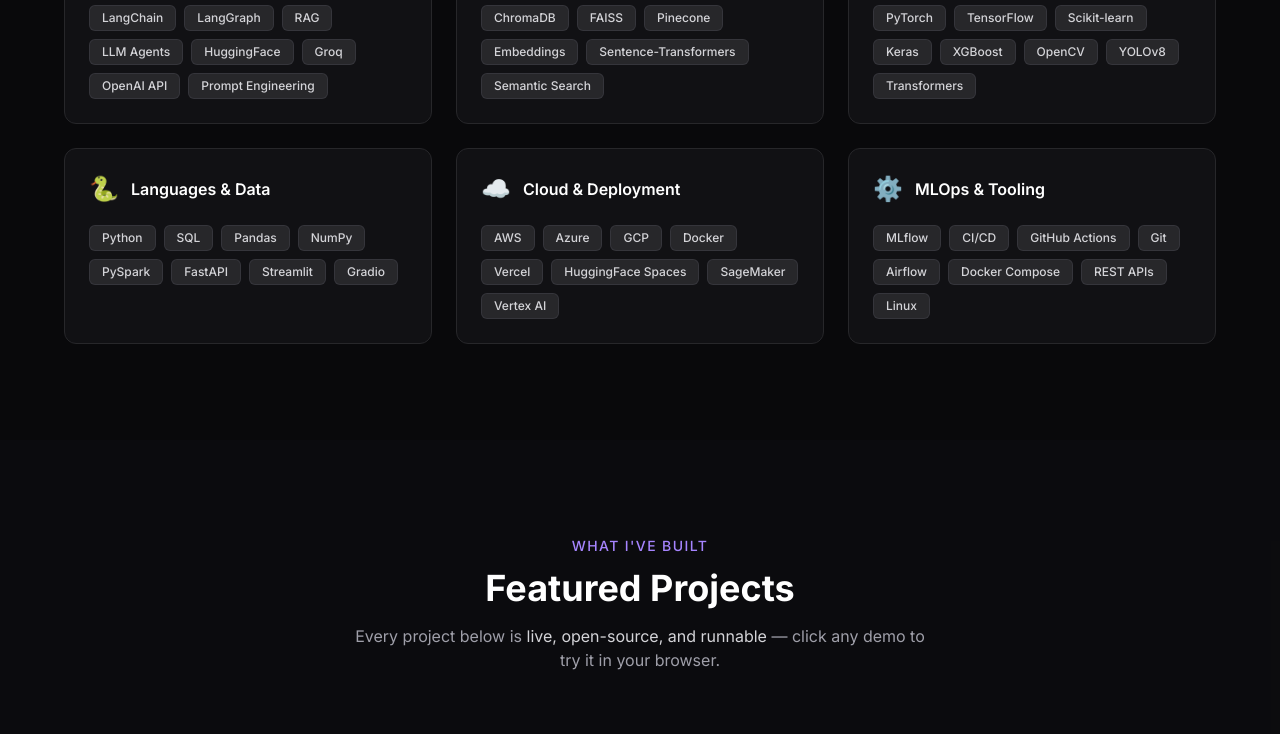
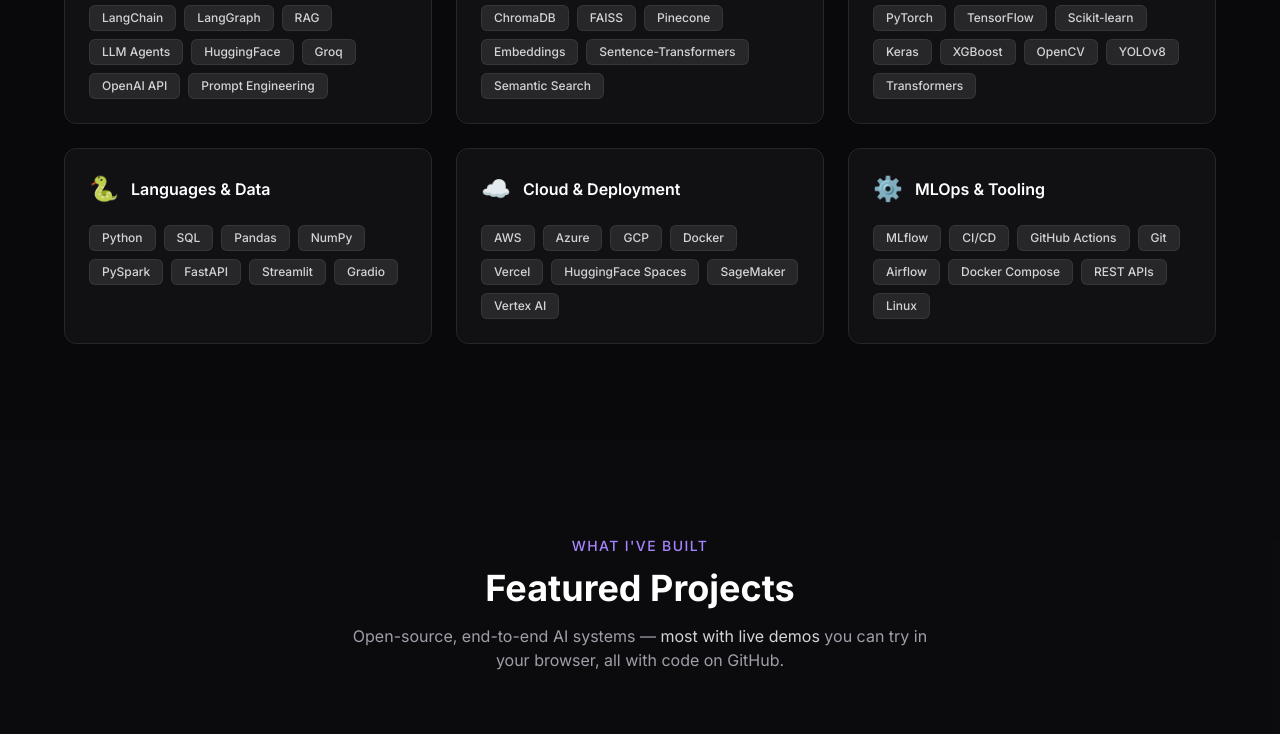
Before and after one commit to Nagendra7299/portfolio, a React (Vite) app: page / in a window 1280 px wide. Shown: the part 2000-2734 px from the top of the page. Built offline with nearby package versions, Linux system fonts and the light colour scheme; the HTML template or start-up script is replaced by a standard one.

Commit message:
feat: add LLM Fine-Tuning (QLoRA) project card, custom demo labels

```diff
--- a/src/components/Projects.jsx
+++ b/src/components/Projects.jsx
@@ -15,6 +15,16 @@
 )
 
 const projects = [
+  {
+    title: 'LLM Fine-Tuning (QLoRA)',
+    description:
+      'Fine-tuned Mistral-7B for text-to-SQL using QLoRA (4-bit + LoRA adapters) on a single free GPU. Trained on 8k schema/question/SQL triples with Unsloth + PEFT; only ~0.6% of params updated. Includes base-vs-tuned exact-match evaluation. Works below the API layer — adapter published to the HF Hub.',
+    tags: ['QLoRA', 'PEFT', 'Unsloth', 'Mistral-7B', 'HuggingFace'],
+    github: 'https://github.com/Nagendra7299/text-to-sql-lora',
+    demo: 'https://huggingface.co/Nagendra729/mistral-7b-text-to-sql-lora',
+    demoLabel: 'Model + Notebook',
+    highlight: true,
+  },
   {
     title: 'AI Research Agent',
     description:
@@ -98,7 +108,7 @@
             rel="noopener noreferrer"
             className="flex items-center gap-1.5 text-xs text-zinc-400 hover:text-white transition-colors"
           >
-            <ExternalLinkIcon /> Live Demo
+            <ExternalLinkIcon /> {p.demoLabel || 'Live Demo'}
           </a>
         )}
       </div>
@@ -116,8 +126,8 @@
           <p className="text-violet-400 text-sm font-medium uppercase tracking-widest mb-3">What I've Built</p>
           <h2 className="text-3xl md:text-4xl font-bold text-white mb-4">Featured Projects</h2>
           <p className="text-zinc-400 max-w-xl mx-auto">
-            Every project below is <span className="text-zinc-300">live, open-source, and runnable</span> —
-            click any demo to try it in your browser.
+            Open-source, end-to-end AI systems — <span className="text-zinc-300">most with live demos</span> you
+            can try in your browser, all with code on GitHub.
           </p>
         </div>
 
```
Also changed, not shown: 1 other file (tests, documents, lock files or other folders).
